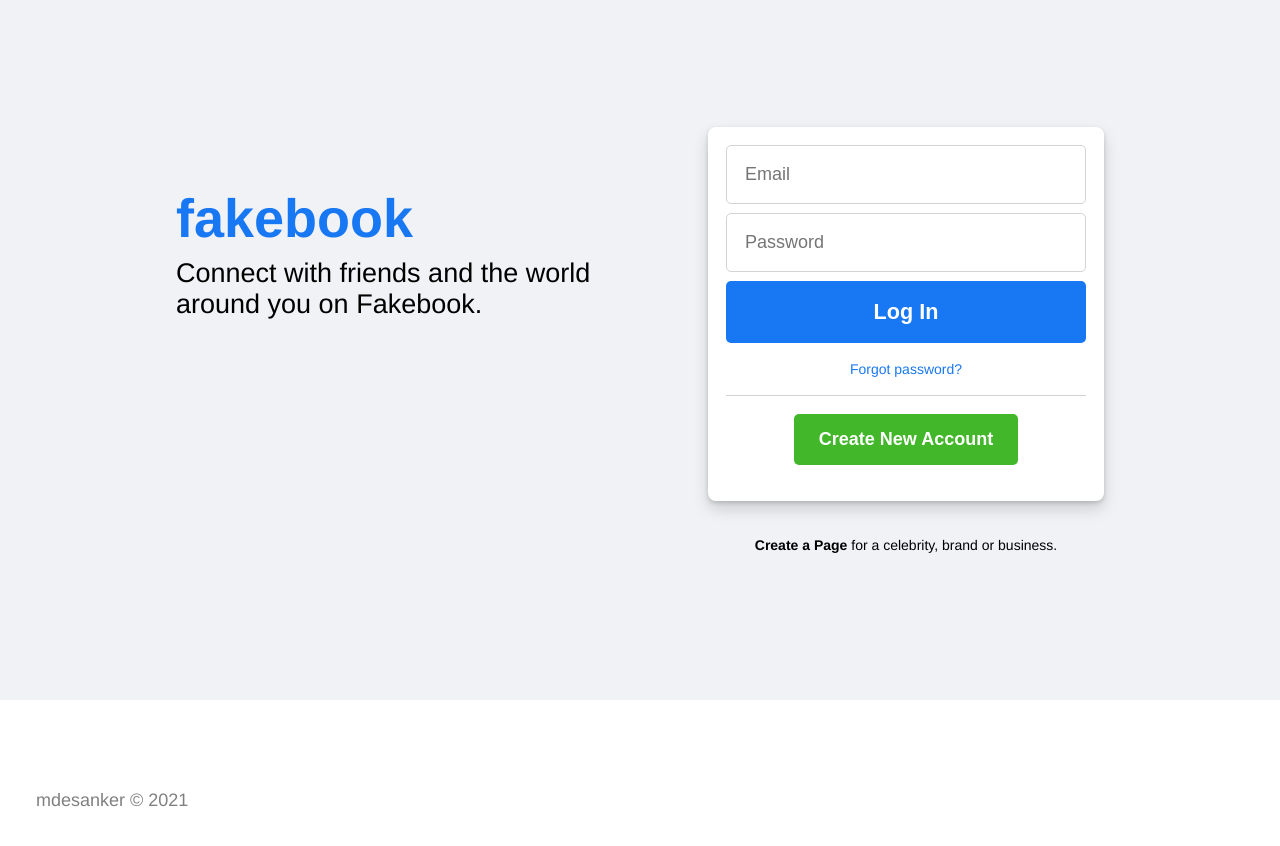
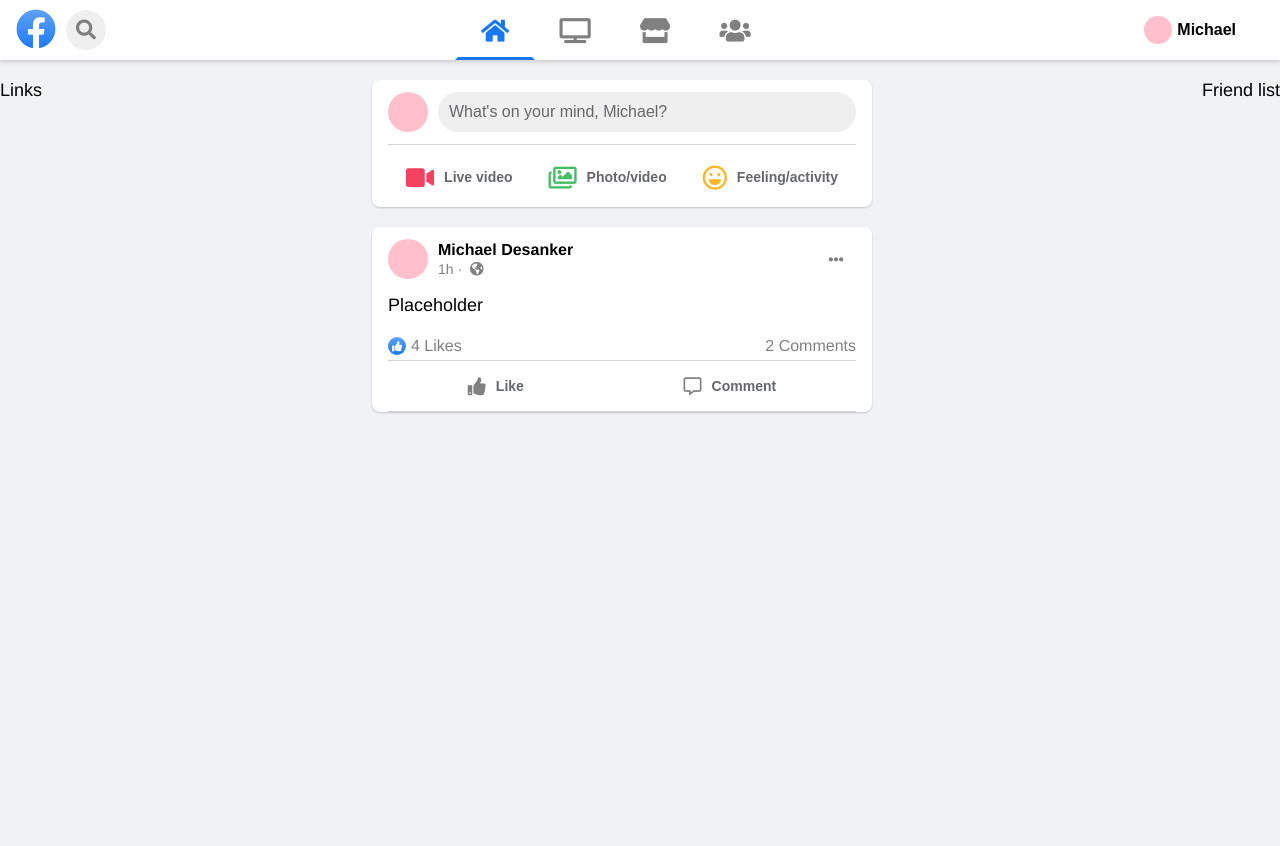
Before and after one commit to mdesanker/facebook-clone, a React (Create React App) app: page / in a window 1280 px wide. Shown: the top 846 px of the page. After the commit the page ends 800 px from the top, so only its background shows below. Built offline with nearby package versions, Linux system fonts and the light colour scheme; no server answers.

Commit message:
Move signup control to login comp

```diff
--- a/src/App.js
+++ b/src/App.js
@@ -15,8 +15,6 @@
 import ProtectedRoute from "./utils/ProtectedRoute";
 
 function App() {
-  const [signUpVisible, setSignUpVisible] = useState(false);
-
   const user = useSelector((state) => state.auth.value);
   console.log("user from state", user);
 
@@ -33,24 +31,12 @@
     });
   }, [auth, dispatch]);
 
-  const showSignUpHandler = () => {
-    setSignUpVisible(true);
-  };
-
-  const closeSignUpHandler = () => {
-    setSignUpVisible(false);
-  };
-
   return (
     <Router>
       <GlobalStyles />
-      {signUpVisible && <SignUp onClose={closeSignUpHandler} />}
       <Routes>
-        <Route
-          path="/"
-          element={<Login onCreateAccount={showSignUpHandler} />}
-        />
-        <Route path="/home" element={<Home />} />
+        <Route path="/login" element={<Login />} />
+        <Route path="/" element={<Home />} />
         {/* <Route path="/" element={<ProtectedRoute />}>
           <Route path="/home" element={<Home />} />
         </Route>
--- a/src/components/auth/SignIn.js
+++ b/src/components/auth/SignIn.js
@@ -5,7 +5,7 @@
 import { signInWithEmailAndPassword } from "firebase/auth";
 import { auth } from "../../config/firebase";
 
-const Signin = ({ onNewAccount }) => {
+const Signin = ({ onClickCreateNewAccount }) => {
   const [loginCredentials, setLoginCredentials] = useState({});
 
   const inputChangeHandler = (e) => {
@@ -56,7 +56,7 @@
         <Button
           type="button"
           text="Create New Account"
-          onClick={onNewAccount}
+          onClick={onClickCreateNewAccount}
           padding="15px 25px"
           secondary
         />
--- a/src/components/views/Login.js
+++ b/src/components/views/Login.js
@@ -1,10 +1,22 @@
-import { Fragment } from "react";
+import { Fragment, useState } from "react";
 import styled from "styled-components";
 import Signin from "../auth/SignIn";
+import SignUp from "../auth/SignUp";
 
-const Login = ({ onCreateAccount }) => {
+const Login = () => {
+  const [signUpVisible, setSignUpVisible] = useState(false);
+
+  const showSignUpHandler = () => {
+    setSignUpVisible(true);
+  };
+
+  const closeSignUpHandler = () => {
+    setSignUpVisible(false);
+  };
+
   return (
     <Fragment>
+      {signUpVisible && <SignUp onClose={closeSignUpHandler} />}
       <LoginWrapper>
         <ContentWrapper>
           <Greeting>
@@ -12,7 +24,7 @@
             <p>Connect with friends and the world around you on Fakebook.</p>
           </Greeting>
           <SigninWrapper>
-            <Signin onNewAccount={onCreateAccount} />
+            <Signin onClickCreateNewAccount={showSignUpHandler} />
             <p>
               <strong>Create a Page</strong> for a celebrity, brand or business.
             </p>
```
